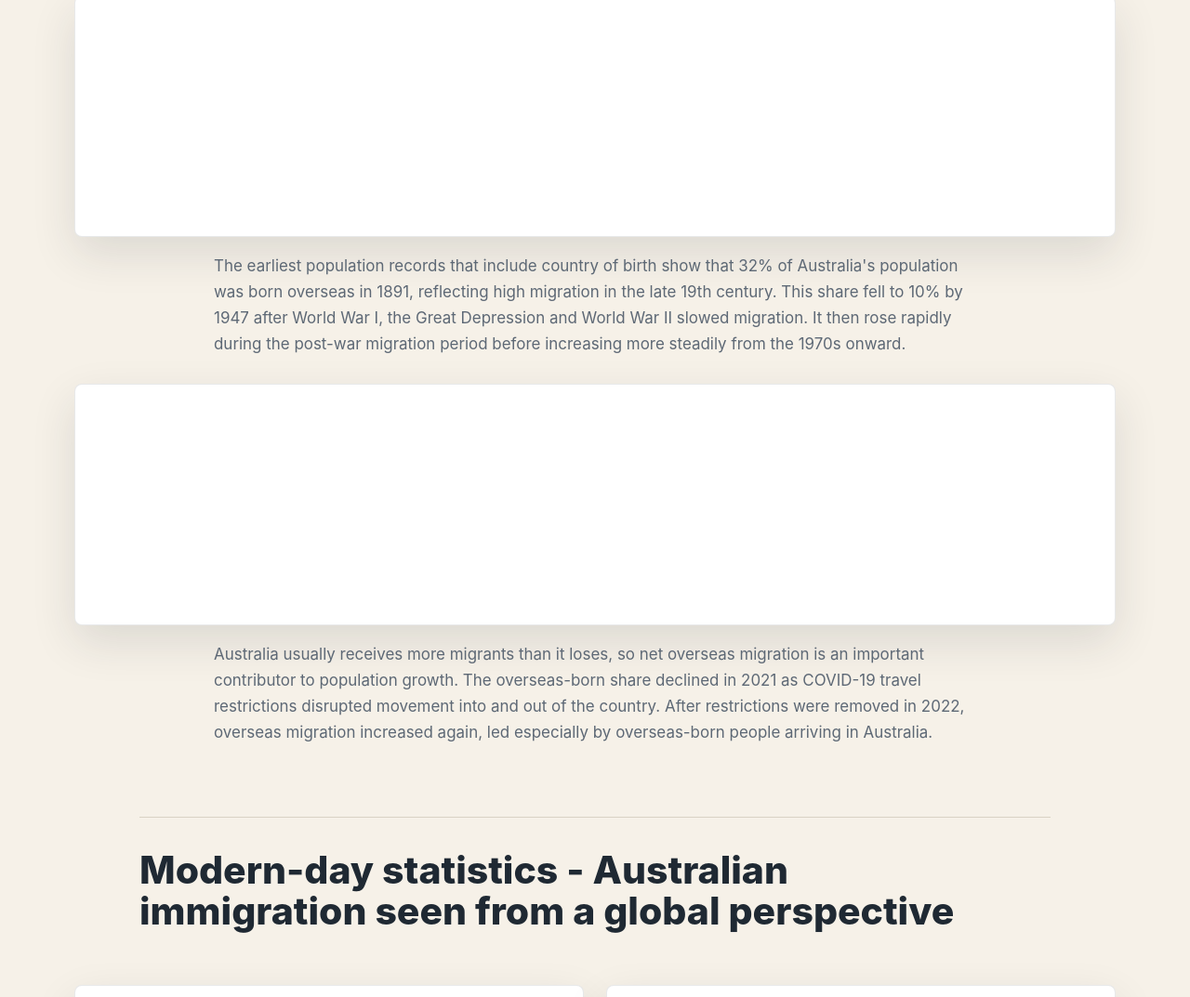
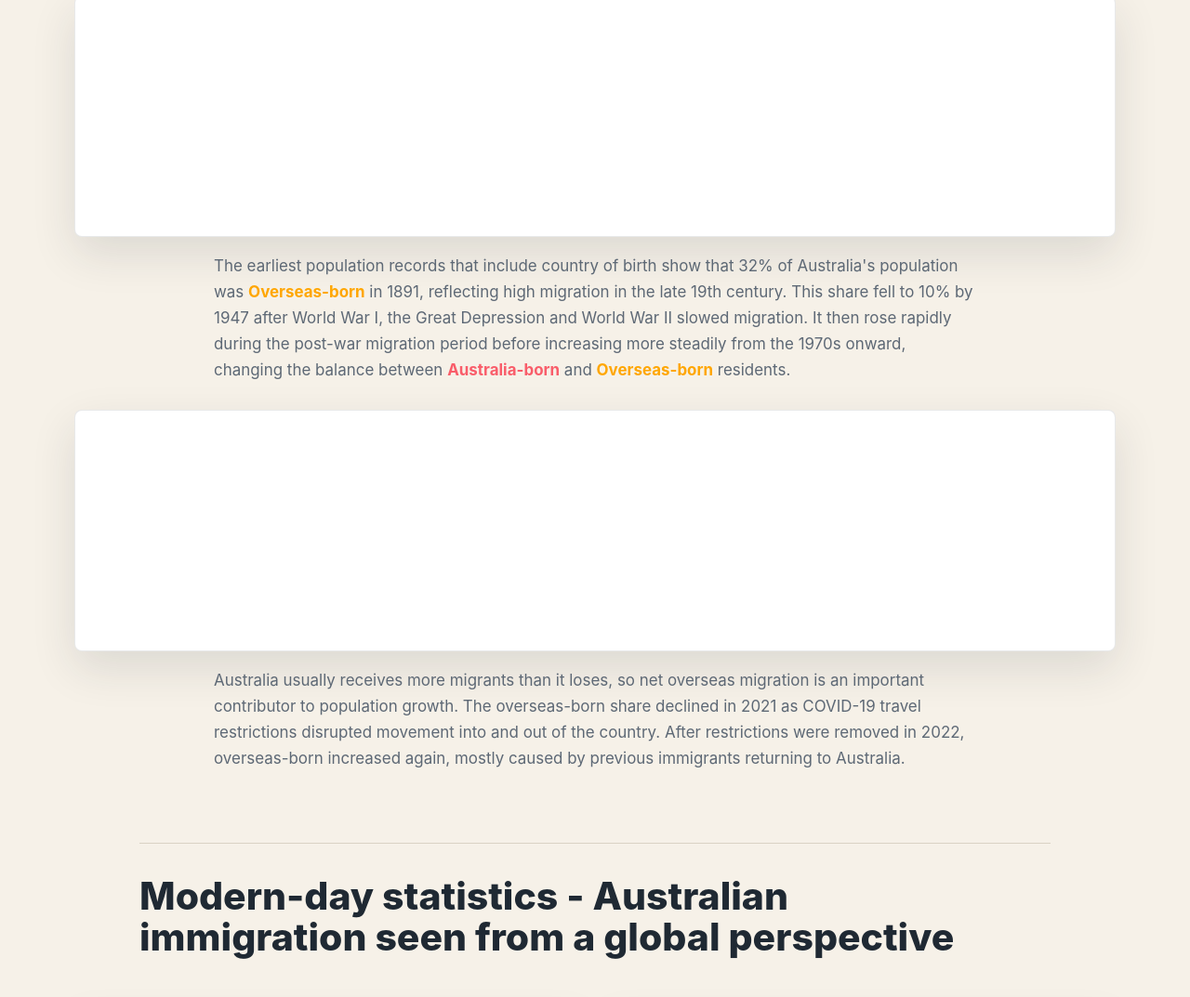
Before and after one commit to Hdg151/fit2179, a plain HTML site: page index.html in a window 1280 px wide. Shown: the part 696-1769 px from the top of the page at 93% size. Drawn offline with nearby package versions, Linux system fonts and the light colour scheme; a script that the page names is missing.

Commit message:
add pdf and small tweaks

```diff
--- a/index.html
+++ b/index.html
@@ -35,19 +35,19 @@
 
     <h2>Past trend - The historic path to a multicultural Australia</h2>
 
-    <div id="line_stacked_bars"></div>
+    <div id="aus_born_vs_overseas"></div>
     <p>
-        The earliest population records that include country of birth show that 32% of Australia's population was born overseas in 1891,
-        reflecting high migration in the late 19th century. This share fell to 10% by 1947 after World War I, the Great Depression
+        The earliest population records that include country of birth show that 32% of Australia's population was
+        <span class="overseas-born">Overseas-born</span> in 1891, reflecting high migration in the late 19th century. This share fell to 10% by 1947 after World War I, the Great Depression
         and World War II slowed migration. It then rose rapidly during the post-war migration period before increasing more steadily
-        from the 1970s onward.
+        from the 1970s onward, changing the balance between <span class="australia-born">Australia-born</span> and <span class="overseas-born">Overseas-born</span> residents.
     </p>
 
-    <div id="aus_born_vs_overseas"></div>
+    <div id="line_stacked_bars"></div>
     <p>
         Australia usually receives more migrants than it loses, so net overseas migration is an important contributor to population growth.
         The overseas-born share declined in 2021 as COVID-19 travel restrictions disrupted movement into and out of the country.
-        After restrictions were removed in 2022, overseas migration increased again, led especially by overseas-born people arriving in Australia.
+        After restrictions were removed in 2022, overseas-born increased again, mostly caused by previous immigrants returning to Australia.
     </p>
 
     <h2>Modern-day statistics - Australian immigration seen from a global perspective</h2>
--- a/main.css
+++ b/main.css
@@ -2,6 +2,17 @@
 .blend {
   opacity: 0;
 }
+
+/* Highlight keywords to match the aus_born_vs_overseas chart */
+.australia-born {
+  color: #F95D6A;
+  font-weight: 700;
+}
+.overseas-born {
+  color: #FFA600;
+  font-weight: 700;
+}
+
 /* Other styles continue here */
 :root {
   --page: #f6f1e8;
```
Also changed, not shown: 1 other file.
